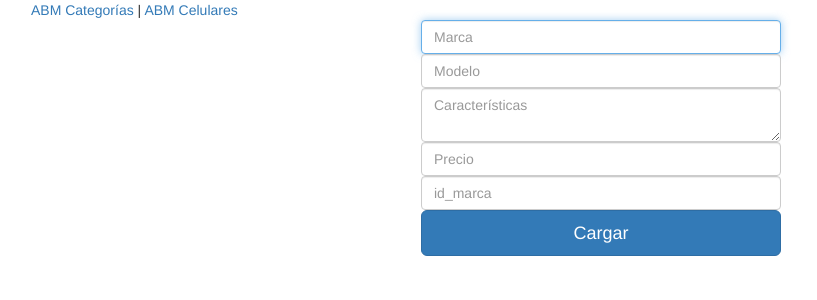
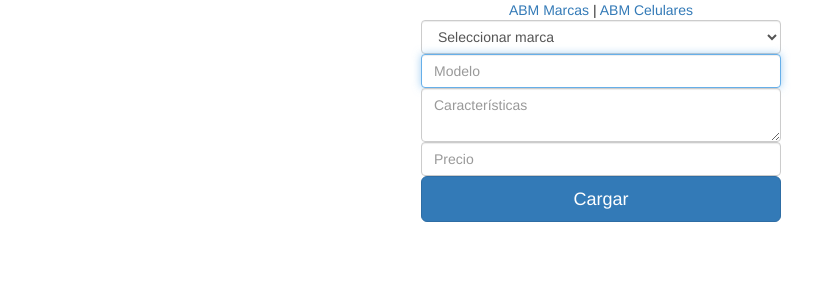
Before and after one commit to AFranco92/9-Acosta-Torrissi-Franco-David, a PHP site: page /addCelular in a window 1280 px wide. Shown: the top 300 px of the page, without its empty margins (39-856 px from the left). Run offline with PHP 8.4, Linux system fonts and the light colour scheme; tables that the repository leaves empty or names only in its code hold one stand-in row (values such as "Sample post").

Commit message:
Nombres descriptivos OK; Relación entre ambas tablas OK; con BUG en el 'id_marca' del form al cargar nuevo celular (línea 32 del archivo CelularesController.php)

```diff
--- a/config/ConfigApp.php
+++ b/config/ConfigApp.php
@@ -6,10 +6,10 @@
     		'' => 'CelularesController#index',
     		'home' => 'CelularesController#index',
         'celulares' => 'CelularesController#index',
-        'categorias' => 'CategoriasController#index',
-        'addCategoria' => 'CategoriasController#create',
-        'setCategoria' => 'CategoriasController#store',
-        'deleteCategoria' => 'CategoriasController#destroy',
+        'marcas' => 'MarcasController#index',
+        'addMarca' => 'MarcasController#create',
+        'setMarca' => 'MarcasController#store',
+        'deleteMarca' => 'MarcasController#destroy',
       	'addCelular' => 'CelularesController#create',
       	'setCelular' => 'CelularesController#store',
       	'deleteCelular' => 'CelularesController#destroy'
--- a/controller/CategoriasController.php
+++ /dev/null
@@ -1,44 +0,0 @@
-<?php
-	include_once 'model/CategoriasModel.php';
-	include_once 'view/CategoriasView.php';
-
-	class CategoriasController extends Controller {
-
-		function __construct() {
-			$this->model = new CategoriasModel();
-			$this->view = new CategoriasView();
-		}
-
-		public function index() {
-			$categorias = $this->model->getCategorias();
-			$this->view->showCategorias($categorias);
-		}
-
-		public function create() {
-			$this->view->showCreateCategorias();
-		}
-
-		public function edit() {
-			$this->model->updateCategoria();
-		}
-
-		public function store() {
-			$id_marca = $_POST['id_marca'];
-			$nombre = $_POST['nombre'];
-			$descripcion = $_POST['descripcion'];
-			if (isset($_POST['id_marca'], $_POST['nombre'], $_POST['descripcion']) && !empty($_POST['id_marca'])) {
-				$this->model->setCategoria($id_marca, $nombre, $descripcion);
-				header('Location: '.HOME.'/categorias');
-			}
-			else {
-			$this->view->showErrorCreateCategoria("El campo id_marca es requerido", $id_marca, $nombre, $descripcion);
-			}
-		}
-
-		public function destroy($params) {
-			$id_marca = $params[0];
-			$this->model->deleteCategoria($id_marca);
-			header('Location: '.HOME.'/categorias');
-		}
-	}
- ?>
--- a/controller/CelularesController.php
+++ b/controller/CelularesController.php
@@ -7,6 +7,7 @@
 		function __construct() {
 			$this->model = new CelularesModel();
 			$this->view = new CelularesView();
+			$this->modelmarca = new MarcasModel();
 		}
 
 		public function index() {
@@ -15,7 +16,8 @@
 		}
 
 		public function create() {
-			$this->view->showCreateCelulares();
+			$marcas = $this->modelmarca->getMarcas();
+			$this->view->showCreateCelulares($marcas);
 		}
 
 		public function edit() {
@@ -23,17 +25,17 @@
 		}
 
 		public function store() {
-			$marca = $_POST['marca'];
+			$marcas = $this->modelmarca->getMarcas();
 			$modelo = $_POST['modelo'];
 			$caracteristicas = $_POST['caracteristicas'];
 			$precio = $_POST['precio'];
 			$id_marca = $_POST['id_marca'];
-			if (isset($_POST['marca'], $_POST['modelo'], $_POST['caracteristicas'], $_POST['precio'], $_POST['id_marca']) && !empty($_POST['marca'])) {
-				$this->model->setCelular($marca, $modelo, $caracteristicas, $precio, $id_marca);
+			if (isset($_POST['modelo'], $_POST['caracteristicas'], $_POST['precio'], $_POST['id_marca'])) {
+				$this->model->setCelular($modelo, $caracteristicas, $precio, $id_marca);
 				header('Location: '.HOME);
 			}
 			else {
-			$this->view->showErrorCreate("El campo marca es requerido", $marca, $modelo, $caracteristicas, $precio, $id_marca);
+			$this->view->showErrorCreate("Hay campos vacíos o hubo un error", $marcas, $modelo, $caracteristicas, $precio, $id_marca);
 			}
 		}
 
--- /dev/null
+++ b/controller/MarcasController.php
@@ -0,0 +1,44 @@
+<?php
+	include_once 'model/MarcasModel.php';
+	include_once 'view/MarcasView.php';
+
+	class MarcasController extends Controller {
+
+		function __construct() {
+			$this->model = new MarcasModel();
+			$this->view = new MarcasView();
+		}
+
+		public function index() {
+			$marcas = $this->model->getMarcas();
+			$this->view->showMarcas($marcas);
+		}
+
+		public function create() {
+			$this->view->showCreateMarcas();
+		}
+
+		public function edit() {
+			$this->model->updateMarca();
+		}
+
+		public function store() {
+			$id_marca = $_POST['id_marca'];
+			$nombre = $_POST['nombre'];
+			$descripcion = $_POST['descripcion'];
+			if (isset($_POST['id_marca'], $_POST['nombre'], $_POST['descripcion']) && !empty($_POST['id_marca'])) {
+				$this->model->setMarca($id_marca, $nombre, $descripcion);
+				header('Location: '.HOME.'/marcas');
+			}
+			else {
+			$this->view->showErrorCreateMarca("El campo id_marca es requerido", $id_marca, $nombre, $descripcion);
+			}
+		}
+
+		public function destroy($params) {
+			$id_marca = $params[0];
+			$this->model->deleteMarca($id_marca);
+			header('Location: '.HOME.'/marcas');
+		}
+	}
+ ?>
--- a/css/style.css
+++ b/css/style.css
@@ -1,3 +1,12 @@
-html {
+html, th {
 	text-align: center;
 }
+th {
+	color: #2E7208;
+}
+tr {
+	color: #0A9453;
+}
+.boton {
+	font-weight: bold;
+}
--- a/model/CelularesModel.php
+++ b/model/CelularesModel.php
@@ -7,9 +7,9 @@
 			return $sentencia->fetchAll(PDO::FETCH_ASSOC);
 		}
 
-		function setCelular($marca, $modelo, $caracteristicas, $precio, $id_marca) {
-			$sentencia = $this->db->prepare('INSERT INTO Celular(marca, modelo, caracteristicas, precio, id_marca) VALUES(?,?,?,?,?)');
-			$sentencia->execute([$marca, $modelo, $caracteristicas, $precio, $id_marca]);
+		function setCelular($modelo, $caracteristicas, $precio, $id_marca) {
+			$sentencia = $this->db->prepare('INSERT INTO Celular(modelo, caracteristicas, precio, id_marca) VALUES(?,?,?,?)');
+			$sentencia->execute([$modelo, $caracteristicas, $precio, $id_marca]);
 		}
 
 		function updateCelular(/*parametros*/) {
--- a/model/CategoriasModel.php
+++ b/model/MarcasModel.php
@@ -1,23 +1,23 @@
 <?php
-	class CategoriasModel extends Model {
+	class MarcasModel extends Model {
 
-		function getCategorias() {
+		function getMarcas() {
 			$sentencia = $this->db->prepare('SELECT * FROM Marca');
 			$sentencia->execute();
 			return $sentencia->fetchAll(PDO::FETCH_ASSOC);
 		}
 
-		function setCategoria($id_marca, $nombre, $descripcion) {
+		function setMarca($id_marca, $nombre, $descripcion) {
 			$sentencia = $this->db->prepare('INSERT INTO Marca(id_marca, nombre, descripcion) VALUES(?,?,?)');
 			$sentencia->execute([$id_marca, $nombre, $descripcion]);
 		}
 
-		function updateCategoria(/*parametros*/) {
+		function updateMarca(/*parametros*/) {
 			$sentencia = $this->db->prepare('UPDATE /*parametros*/./*parametros*/ SET /*parametros*/ = ? WHERE /*parametros*/');
 			$sentencia->execute([/*parametros*/]);
 		}
 
-		function deleteCategoria($id_marca) {
+		function deleteMarca($id_marca) {
 			$sentencia = $this->db->prepare('DELETE FROM Marca WHERE id_marca = ?');
 			$sentencia->execute([$id_marca]);
 		}
--- a/route.php
+++ b/route.php
@@ -7,7 +7,7 @@
   include_once 'view/View.php';
   include_once 'controller/Controller.php';
   include_once 'controller/CelularesController.php';
-  include_once 'controller/CategoriasController.php';
+  include_once 'controller/MarcasController.php';
 
   function parseURL($url){
     $urlExploded = explode('/', $url);
--- a/templates/categorias/index.tpl
+++ /dev/null
@@ -1,5 +0,0 @@
-{include file='../header.tpl'}
-<a href="home">ABM celulares</a> |
-<a href="addCategoria">Agregar categoría</a>
-{include file='./categorias.tpl'}
-{include file='../footer.tpl'}
--- a/templates/formCreate.tpl
+++ b/templates/formCreate.tpl
@@ -1,5 +1,5 @@
 {include file='header.tpl'}
-<a href="categorias">ABM Categorías</a> |
+<a href="marcas">ABM Marcas</a> |
 <a href="home">ABM Celulares</a>
 <div class="row">
 	<div class="col-xs-4 col-xs-offset-4 col-md-4 col-md-offset-4">
@@ -7,11 +7,15 @@
       <div class="alert alert-danger" role="alert">{$error}</div>
     {/if}
       	<form action="setCelular" method="POST" class="create form-signin">
-        	<input type="text" name="marca" id="inputText" class="form-control" placeholder="Marca" required autofocus>
+          <select class="form-control">
+            <option value="" selected disabled hidden>Seleccionar marca</option>
+            {foreach from=$marcas item=marca}
+            <option name="id_marca" value="{$marca['id_marca']}">{$marca['nombre']}</option>
+            {/foreach}
+          </select>
         	<input type="text" name="modelo" id="inputText" class="form-control" placeholder="Modelo" required autofocus>
           <textarea name="caracteristicas" id="inputText" class="form-control" placeholder="Características" required autofocus></textarea>
         	<input type="number" name="precio" id="inputNumber" class="form-control" placeholder="Precio" required autofocus>
-        	<input type="number" name="id_marca" id="inputNumber" class="form-control" placeholder="id_marca" required autofocus>
         	<button class="btn btn-lg btn-primary btn-block" type="submit">Cargar</button>
       	</form>
     </div>
--- a/templates/header.tpl
+++ b/templates/header.tpl
@@ -2,6 +2,7 @@
 <html>
 	<head>
 		<link rel="stylesheet" type="text/css" href="css/bootstrap.css">
+		<link rel="stylesheet" type="text/css" href="css/style.css">
 		<title>{$titulo}</title>
 	</head>
 	<body>
--- a/templates/index.tpl
+++ b/templates/index.tpl
@@ -1,5 +1,4 @@
 {include file='header.tpl'}
-<a href="categorias">ABM Categorías</a>	|
-<a href="addCelular">Agregar celular</a>
+<a href="marcas">ABM Marcas</a>
 {include file='celulares.tpl'}
 {include file='footer.tpl'}
--- a/templates/categorias/formCreateCategoria.tpl
+++ b/templates/marcas/formCreateMarca.tpl
@@ -1,12 +1,12 @@
 {include file='../header.tpl'}
-<a href="categorias">ABM Categorías</a> |
+<a href="marcas">ABM Marcas</a> |
 <a href="home">ABM Celulares</a>
 <div class="row">
 	<div class="col-xs-4 col-xs-offset-4 col-md-4 col-md-offset-4">
     {if isset($error) }
       <div class="alert alert-danger" role="alert">{$error}</div>
     {/if}
-      	<form action="setCategoria" method="POST" class="create form-signin">
+      	<form action="setMarca" method="POST" class="create form-signin">
         	<input type="text" name="id_marca" id="inputText" class="form-control" placeholder="id_marca" required autofocus>
         	<input type="text" name="nombre" id="inputText" class="form-control" placeholder="nombre" required autofocus>
           <input type="text" name="descripcion" id="inputText" class="form-control" placeholder="descripcion" required autofocus>
--- /dev/null
+++ b/templates/marcas/index.tpl
@@ -0,0 +1,4 @@
+{include file='../header.tpl'}
+<a href="home">ABM celulares</a>
+{include file='./marcas.tpl'}
+{include file='../footer.tpl'}
--- a/view/CategoriasView.php
+++ /dev/null
@@ -1,27 +0,0 @@
-<?php
-
-	class CategoriasView extends View {
-
-		function showCategorias($categorias) {
-			$this->smarty->assign('categorias', $categorias);
-			$this->smarty->display('templates/categorias/index.tpl');
-		}
-
-		function showCreateCategorias() {
-			$this->createCategoriaForm();
-			$this->smarty->display('templates/categorias/formCreateCategoria.tpl');
-		}
-
-		function showErrorCreateCategoria($id_marca, $nombre, $descripcion) {
-			$this->createCategoriaForm($id_marca, $nombre, $descripcion);
-			$this->smarty->assign('error', $error);
-			$this->smarty->display('templates/categorias/formCreateCategoria.tpl');
-		}
-
-		private function createCategoriaForm($id_marca='', $nombre='', $descripcion='') {
-			$this->smarty->assign('id_marca', $id_marca);
-			$this->smarty->assign('nombre', $nombre);
-			$this->smarty->assign('descripcion', $descripcion);
-		}
-	}
- ?>
--- a/view/CelularesView.php
+++ b/view/CelularesView.php
@@ -7,23 +7,23 @@
 			$this->smarty->display('templates/index.tpl');
 		}
 
-		function showCreateCelulares() {
-			$this->createCelularForm();
+		function showCreateCelulares($marcas) {
+			$this->createCelularForm($marcas);
 			$this->smarty->display('templates/formCreate.tpl');
 		}
 
-		function showErrorCreate($error, $marca, $modelo, $caracteristicas, $precio, $id_marca) {
-			$this->createCelularForm($marca, $modelo, $caracteristicas, $precio, $id_marca);
+		function showErrorCreate($error, $marcas, $modelo, $caracteristicas, $precio, $id_marca) {
+			$this->createCelularForm($marcas, $modelo, $caracteristicas, $precio, $id_marca);
 			$this->smarty->assign('error', $error);
 			$this->smarty->display('templates/formCreate.tpl');
 		}
 
-		private function createCelularForm($marca='', $modelo='', $caracteristicas='', $precio='', $id_marca='') {
-			$this->smarty->assign('marca', $marca);
+		private function createCelularForm($marcas, $modelo='', $caracteristicas='', $precio='', $id_marca='') {
 			$this->smarty->assign('modelo', $modelo);
 			$this->smarty->assign('caracteristicas', $caracteristicas);
 			$this->smarty->assign('precio', $precio);
 			$this->smarty->assign('id_marca', $id_marca);
+			$this->smarty->assign('marcas', $marcas);
 		}
 	}
  ?>
--- /dev/null
+++ b/view/MarcasView.php
@@ -0,0 +1,27 @@
+<?php
+
+	class MarcasView extends View {
+
+		function showMarcas($marcas) {
+			$this->smarty->assign('marcas', $marcas);
+			$this->smarty->display('templates/marcas/index.tpl');
+		}
+
+		function showCreateMarcas() {
+			$this->createMarcaForm();
+			$this->smarty->display('templates/marcas/formCreateMarca.tpl');
+		}
+
+		function showErrorCreateMarca($id_marca, $nombre, $descripcion) {
+			$this->createMarcaForm($id_marca, $nombre, $descripcion);
+			$this->smarty->assign('error', $error);
+			$this->smarty->display('templates/marcas/formCreateMarca.tpl');
+		}
+
+		private function createMarcaForm($id_marca='', $nombre='', $descripcion='') {
+			$this->smarty->assign('id_marca', $id_marca);
+			$this->smarty->assign('nombre', $nombre);
+			$this->smarty->assign('descripcion', $descripcion);
+		}
+	}
+ ?>
```
Also changed, not shown: templates/celulares.tpl (+3 -6 lines), templates/marcas/marcas.tpl (renamed from templates/categorias/categorias.tpl, +9 -8 lines).
